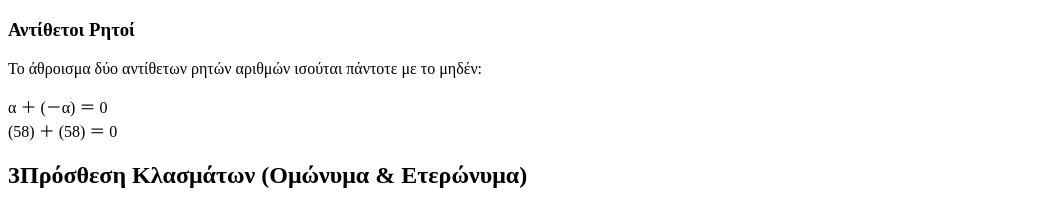
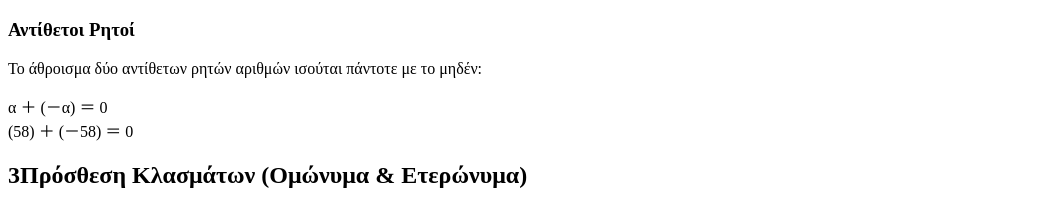
Before and after one commit to gkrimpas-lab/learn-maths-2026, a Next.js app: page /a-gymnasiou/16-prosthesi-klasmata in a window 1280 px wide. Shown: the part 1220-1430 px from the top of the page, without its empty margins (0-1063 px from the left). Built offline with nearby package versions, Linux system fonts and the light colour scheme.

Commit message:
Update 16-prosthesi-klasmata.js

```diff
--- a/pages/a-gymnasiou/16-prosthesi-klasmata.js
+++ b/pages/a-gymnasiou/16-prosthesi-klasmata.js
@@ -273,7 +273,7 @@ export default function ProsthesiKlasmataTheoria() {
                   </div>
                 </div>
                 <div className="p-2 bg-indigo-50/70 rounded-lg text-indigo-900 font-mono text-[11px] text-center border border-indigo-100 flex items-center justify-center">
-                (<Frac num="5" den="8" />) ＋ (<Frac num="-5" den="8" />) ＝ 0
+                  (<Frac num="5" den="8" />) ＋ (<Frac num="5" den="8" isNeg={true} />) ＝ 0
                 </div>
               </div>
           </div>
```
Lines whose indentation alone changed are shown as unchanged.
